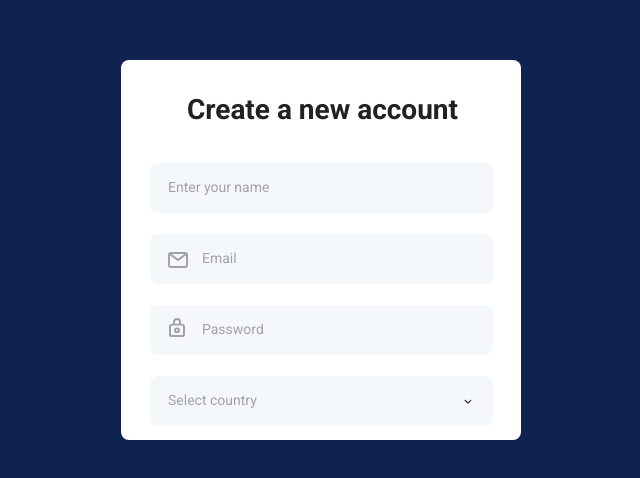
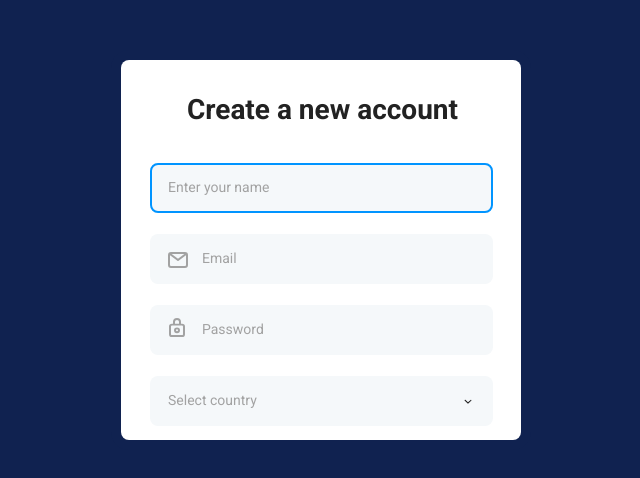
Before and after one commit to d8corp/bordio, a React (Create React App) app: page / in a window 1280 px wide. Shown: the part 150-628 px from the top of the page, without its empty margins (319-959 px from the left). Built offline with nearby package versions, Linux system fonts and the light colour scheme.

Commit message:
some improvements

```diff
--- a/package.json
+++ b/package.json
@@ -2,7 +2,6 @@
   "name": "homework",
   "version": "0.1.0",
   "private": true,
-  "proxy": "https://homework.nextbil.com/graphql",
   "dependencies": {
     "@apollo/client": "^3.3.7",
     "@testing-library/jest-dom": "^4.2.4",
--- a/src/api/index.ts
+++ b/src/api/index.ts
@@ -2,7 +2,7 @@ import {ApolloClient, InMemoryCache} from '@apollo/client'
 
 // variables
 export const api = new ApolloClient({
-  uri: '/graphql',
+  uri: 'https://homework.nextbil.com/graphql',
   cache: new InMemoryCache()
 })
 
--- a/src/app/App/App.tsx
+++ b/src/app/App/App.tsx
@@ -68,6 +68,7 @@ export class App extends Component <AppProps, AppState> {
         {this.message}
         <Modal title='Create a new account'>
           <RegistrationForm
+            autoFocus
             onSuccess={this.onSuccess}
             onError={this.onError}
           />
--- a/src/components/Field/Field.css
+++ b/src/components/Field/Field.css
@@ -1,4 +1,4 @@
-@keyframes show-error {
+@keyframes field__error {
   from {
     opacity: 0;
     transform: translateY(5px);
@@ -103,7 +103,7 @@
 }
 .field__input:focus ~ .field__menu {
   display: block;
-  animation: show-error 0.3s;
+  animation: field__error 0.3s;
 }
 
 .field__menu-item {
@@ -133,7 +133,7 @@
   left: 18px;
   color: var(--color-field_error);
   font: normal normal normal 10px/13px Roboto;
-  animation: show-error 0.3s;
+  animation: field__error 0.3s;
   transition: all 0.3s;
   opacity: 1;
   transform: translateY(0);
--- a/src/components/Modal/Modal.css
+++ b/src/components/Modal/Modal.css
@@ -1,8 +1,19 @@
+@keyframes modal {
+  from {
+    opacity: 0;
+    transform: translateX(-50%) translateY(-50%) scale(1.1);
+  }
+  to {
+    opacity: 1;
+    transform: translateX(-50%) translateY(-50%) scale(1);
+  }
+}
+
 .modal {
   position: absolute;
+  animation: modal 0.3s;
   top: 50%;
   left: 50%;
-  transform: translateX(-50%) translateY(-50%);
   width: 100vw;
   max-width: 420px;
   max-height: 100vh;
@@ -17,10 +28,12 @@
   box-sizing: border-box;
   padding: 22px 5px 43px 5px;
   text-align: center;
+  transition: opacity 0.3s;
+  transform: translateX(-50%) translateY(-50%) scale(1);
 }
 
 .modal + .modal {
-  display: none;
+  opacity: 0;
 }
 
 .modal__title {
--- a/src/forms/RegistrationForm/RegistrationForm.tsx
+++ b/src/forms/RegistrationForm/RegistrationForm.tsx
@@ -14,15 +14,17 @@ export interface RegistrationFormProps {
   children?: never
   onSuccess?: (id: string) => any
   onError?: (message: string) => any
+  autoFocus?: boolean
 }
 
 // components
 class RegistrationForm extends Component<RegistrationFormProps> {
   render () {
-    const {onError, onSuccess} = this.props
+    const {onError, onSuccess, autoFocus} = this.props
 
     return (
       <Form
+        autoFocus={autoFocus}
         actionName='Sign up'
         fields={registrationFormFields}
         action={data => registration(data as RegistrationApi).then(result => {
```
